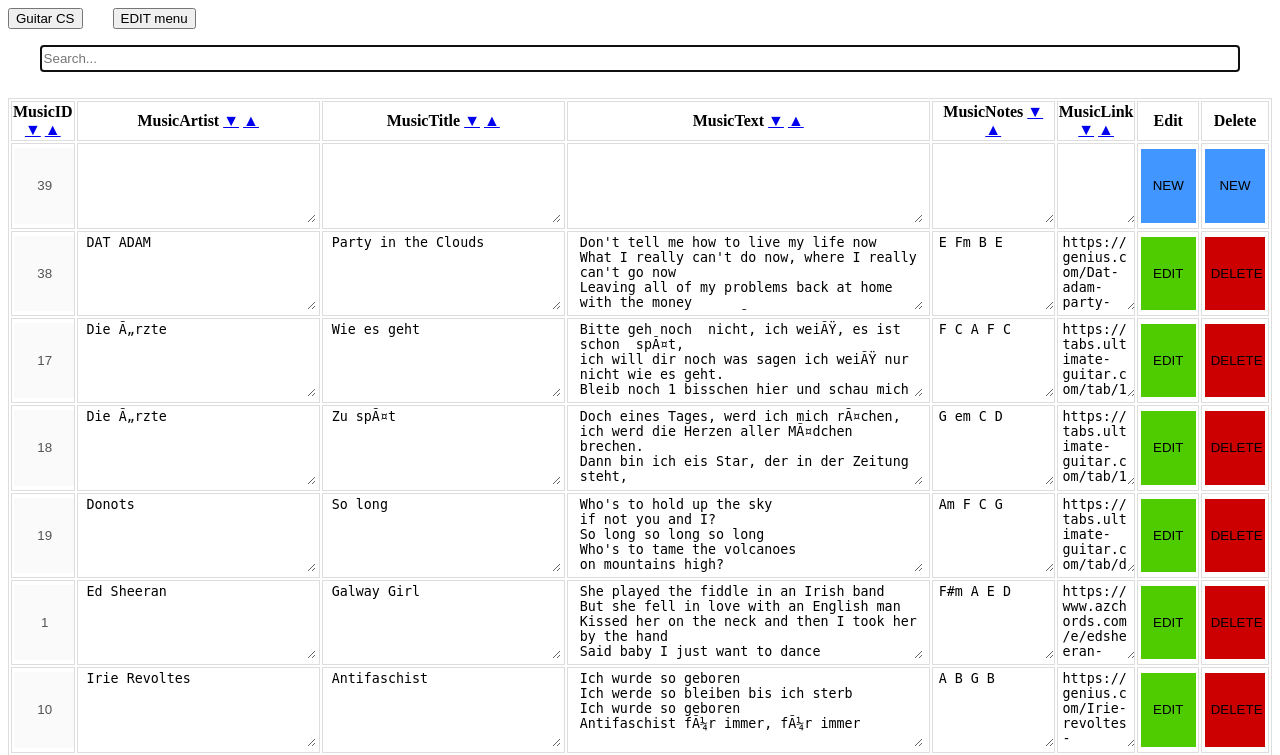
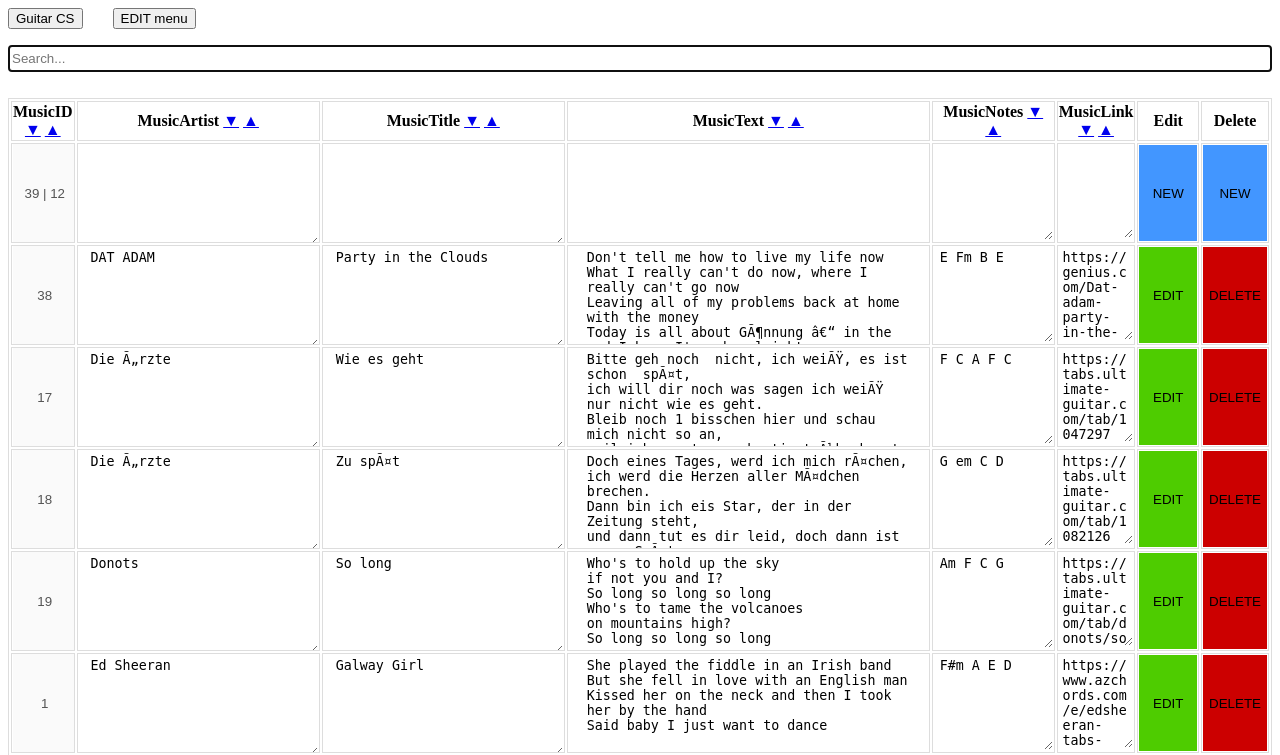
Before and after one commit to ADarkHero/Music-Chord-Manager, a PHP site: page / in a window 1280 px wide. Shown: the top 755 px of the page. Run offline with PHP 8.4, Linux system fonts and the light colour scheme; data comes from the database, SQL or seed files in the repository.

Commit message:
More flexible css

```diff
--- a/css/main.css
+++ b/css/main.css
@@ -8,18 +8,15 @@ table, th, td {
 }
 
 input{
-    width: 95%;
-    margin-left: 2.5%;
-    margin-right: 2.5%;
-    height: 5.5em;
+    width: 100%;
+    height: 100%;
     border: none;
 }
 
 textarea{
-    width: 95%;
-    margin-left: 2.5%;
-    margin-right: 2.5%;
-    height: 5.5em;
+    width: 90%;
+    height: 90%;
+    padding: 5% 5% 5% 5%;
     border: none;
 }
 
@@ -67,6 +64,10 @@ textarea{
 /************************************
 Music
 ***********************************/
+.musicrow{
+    height: 6em;
+}
+
 .MusicID{
     width: 5%;
 }
@@ -108,6 +109,9 @@ Music
 /***********************************
 Emotion (I currently use this project for more than one purpose)
 ***********************************/
+.emotionrow{
+    height: 2em;
+}
 
 .EID{
     width: 10%;
--- a/inc/dbfunction.php
+++ b/inc/dbfunction.php
@@ -81,10 +81,21 @@
 	}
 
 	function getNumberOfEntries($pdo, $table_name, $column){
+            $sql = 'SELECT count('.$column.') FROM '.$table_name;
+            $statement = $pdo->prepare($sql);
+            $statement->execute();
+            return $statement->fetchColumn();
+        }
+
+	function getLatestID($pdo, $table_name, $column){
             $sql = 'SELECT '.$column.' FROM '.$table_name.' ORDER BY '.$column.' DESC LIMIT 0, 1';
             $statement = $pdo->prepare($sql);
             $statement->execute();
             return $statement->fetchColumn();
         }
 
+        function getNewIDCell($pdo, $table_name, $column){
+            $currentID = getLatestID($pdo, $table_name, $column)+1;
+            return $currentID." | ".getNumberOfEntries($pdo, $table_name, $column);
+        }
 ?>
--- a/inc/display.php
+++ b/inc/display.php
@@ -46,12 +46,12 @@
 		echo '<form action="index.php" method="post">';
 			echo "<tr>";
 				for($i = 0; $i < sizeof($tables); $i++){
-					echo '<td class="'.$tables[$i].'">';
+					echo '<td class="'.$tables[$i].' '.$table_name.'row">';
                                         generateRow($pdo, $table_name, null, $tables[$i]);
                                         echo '</td>';
 				}
-				echo '<td class="tablenew"><input type="submit" name="new" value="NEW"></button></td>';
-				echo '<td class="tablenew"><input type="submit" name="new" value="NEW"></button></td>';
+				echo '<td class="tablenew '.$table_name.'row"><input type="submit" name="new" value="NEW"></button></td>';
+				echo '<td class="tablenew '.$table_name.'row"><input type="submit" name="new" value="NEW"></button></td>';
 			echo "</tr>";
 		echo "</form>";
 	}
@@ -63,12 +63,12 @@
 			echo '<form action="index.php" method="post">';
 				echo "<tr>";
 					for($i = 0; $i < sizeof($tables); $i++){
-						echo '<td class="'.$tables[$i].'">';
+						echo '<td class="'.$tables[$i].' '.$table_name.'row">';
                                                 generateRow($pdo, $table_name, $row[$i], $tables[$i]);
 						echo '</td>';
 					}
-					echo '<td class="tableedit"><input type="submit" name="edit" value="EDIT"></input></td>';
-					echo '<td class="tabledelete"><a href="#" onclick="confirmDeletion('.$row[0].')"><input type="button" value="DELETE"></input></a></td>';
+					echo '<td class="tableedit '.$table_name.'row"><input type="submit" name="edit" value="EDIT"></input></td>';
+					echo '<td class="tabledelete '.$table_name.'row"><a href="#" onclick="confirmDeletion('.$row[0].')"><input type="button" value="DELETE"></input></a></td>';
 				echo "</tr>";
 			echo "</form>";
 		}
@@ -94,7 +94,7 @@
                 if ($containsid !== false){
                     echo '<input disabled type="text" class="idtextarea" value="';
                     if($row === null){
-                        echo getNumberOfEntries($pdo, $table_name, $column)+1;
+                        echo getNewIDCell($pdo, $table_name, $column);
                     }
                     else{
                         echo $row;
```
